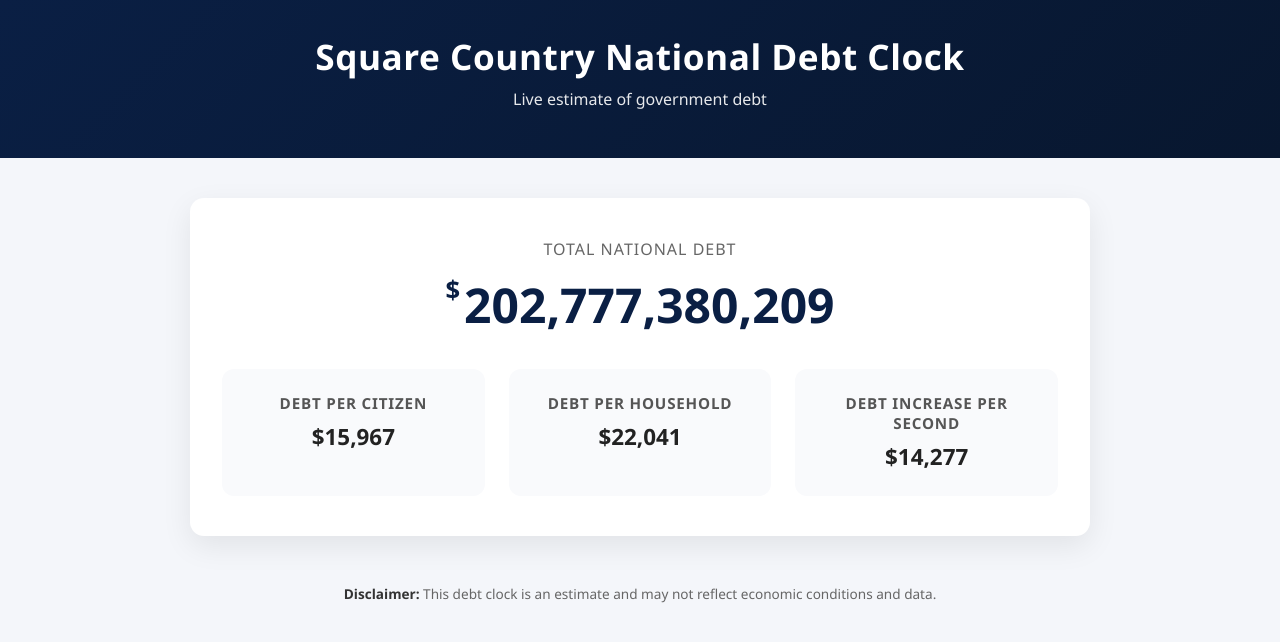
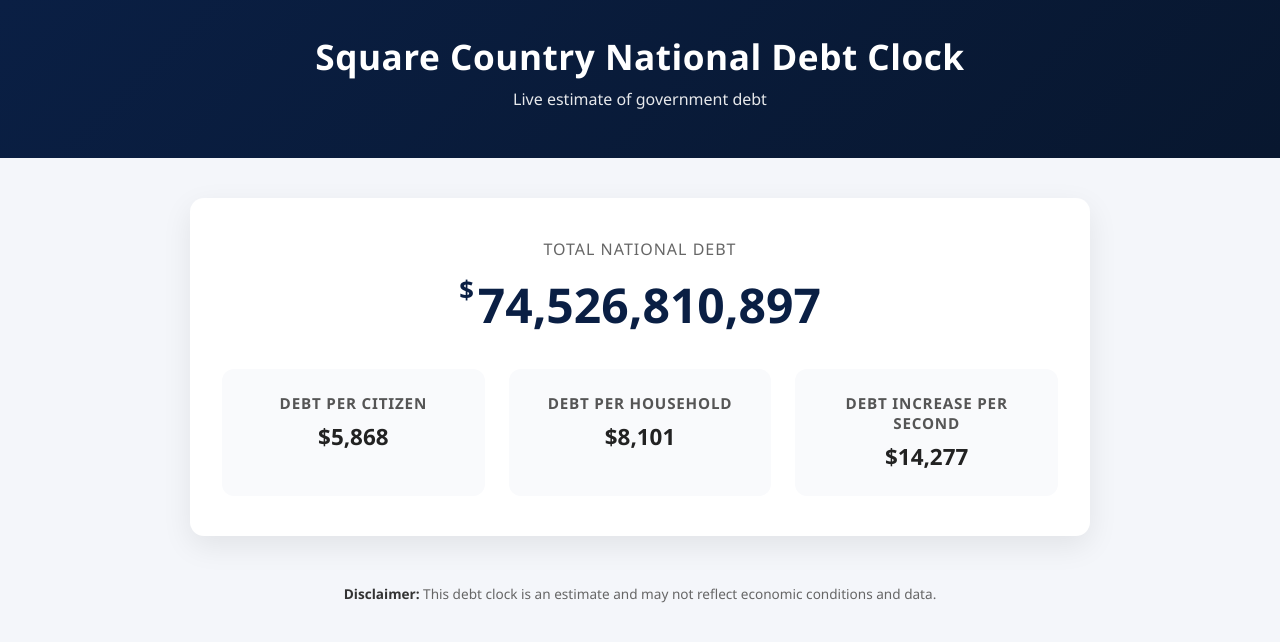
Before and after one commit to tmitmac/debt-clock, a plain HTML site: page index.html in a window 1280 px wide. Drawn offline with Linux system fonts and the light colour scheme.

Commit message:
Update index.html

```diff
--- a/index.html
+++ b/index.html
@@ -149,7 +149,7 @@
 
 <script>
   // ---- Fictional baseline data ----
-  const initialDebt = 128_250_569_312; // $487.25b at start time
+  const initialDebt = 0; // $487.25b at start time
   const debtIncreasePerSecond = 14_277; // grows by $14,250 every second
 
   const population = 12_700_000;   // fictional population
```
